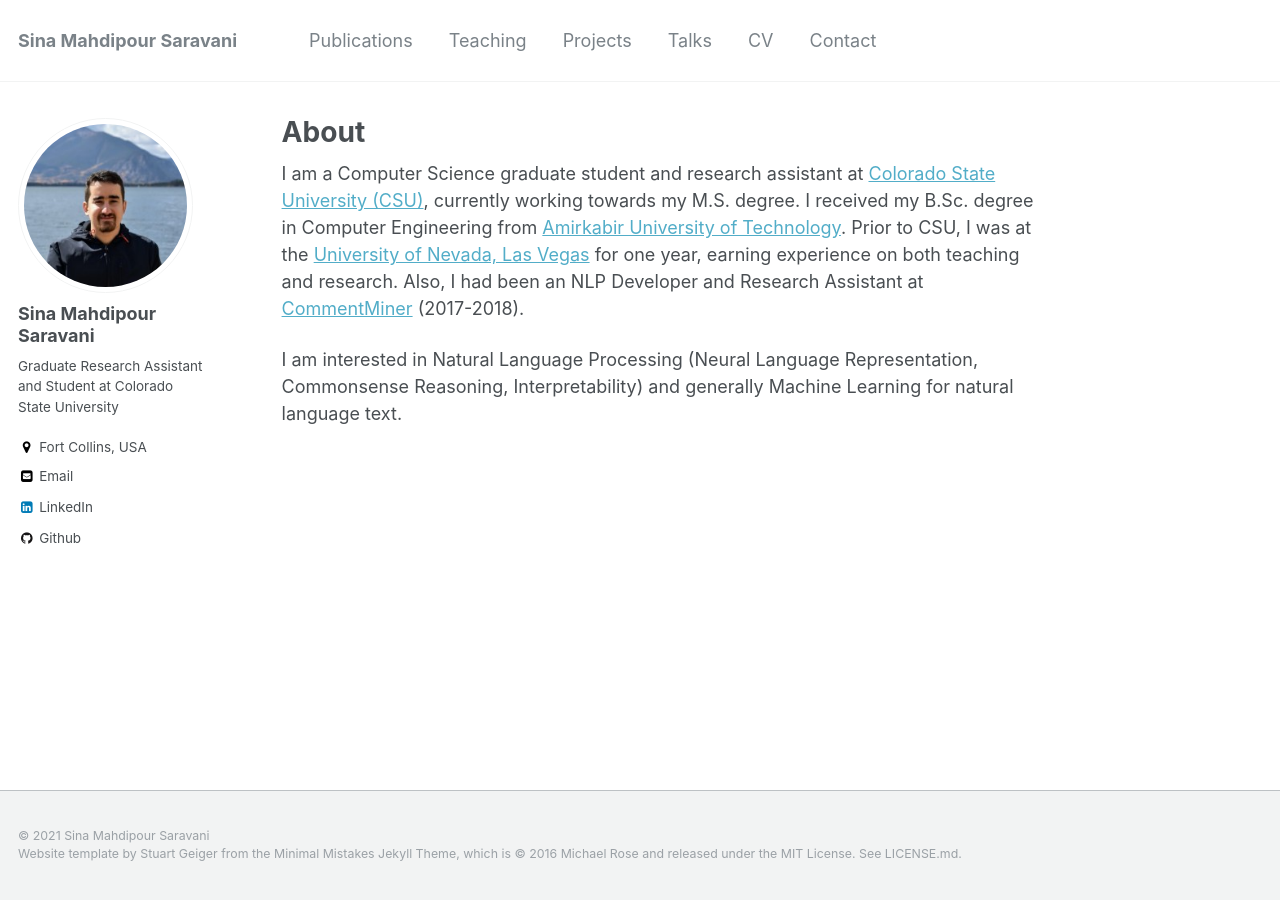
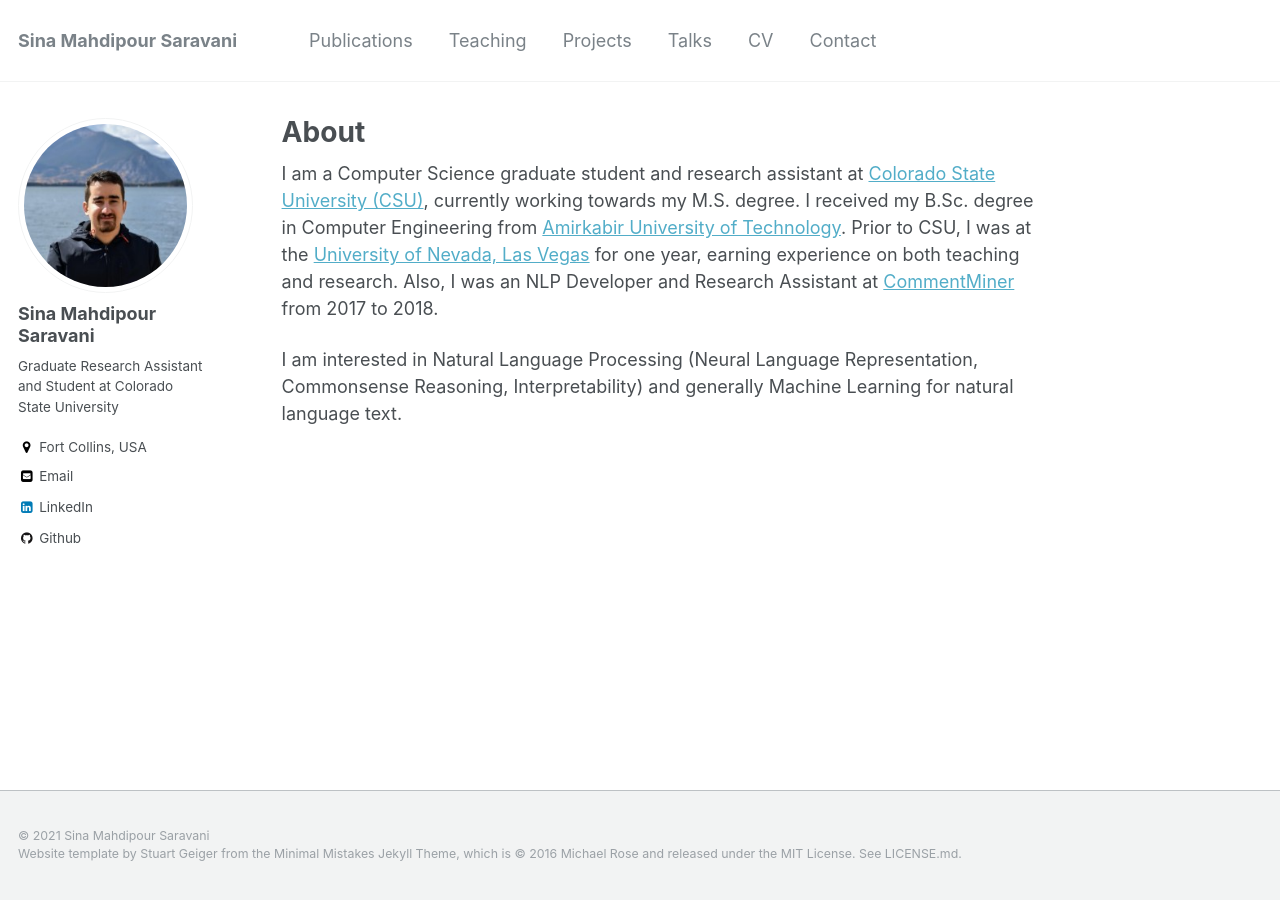
Before and after one commit to sinamps/sinamps.github.io, a Jekyll site: the page built from _pages/about.md, in a window 1280 px wide. Built offline with Jekyll 4.4.1, drawn with Linux system fonts in a browser that asks for light colours.

Commit message:
Update about.md

```diff
--- a/_pages/about.md
+++ b/_pages/about.md
@@ -8,6 +8,6 @@ redirect_from:
   - /about.html
 ---
 
-I am a Computer Science graduate student and research assistant at [Colorado State University (CSU)](https://www.colostate.edu), currently working towards my M.S. degree. I received my B.Sc. degree in Computer Engineering from [Amirkabir University of Technology](http://aut.ac.ir/aut/). Prior to CSU, I was at the [University of Nevada, Las Vegas](https://unlv.edu) for one year, earning experience on both teaching and research. Also, I had been an NLP Developer and Research Assistant at [CommentMiner](http://www.commentminer.ir/) (2017-2018).
+I am a Computer Science graduate student and research assistant at [Colorado State University (CSU)](https://www.colostate.edu), currently working towards my M.S. degree. I received my B.Sc. degree in Computer Engineering from [Amirkabir University of Technology](http://aut.ac.ir/aut/). Prior to CSU, I was at the [University of Nevada, Las Vegas](https://unlv.edu) for one year, earning experience on both teaching and research. Also, I was an NLP Developer and Research Assistant at [CommentMiner](http://www.commentminer.ir/) from 2017 to 2018.
 
 I am interested in Natural Language Processing (Neural Language Representation, Commonsense Reasoning, Interpretability) and generally Machine Learning for natural language text.
```
